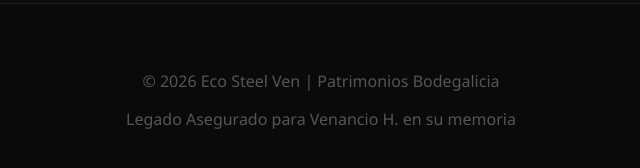
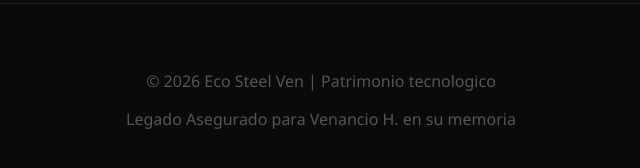
Before and after one commit to ecosteelven-star/ecosteelven, a plain HTML site: page index.html in a window 1280 px wide. Shown: the part 1414-1582 px from the top of the page, 319-959 px from the left. Drawn offline with Linux system fonts and the light colour scheme.

Commit message:
Update index.html

```diff
--- a/index.html
+++ b/index.html
@@ -138,7 +138,7 @@
     </div>
 
     <footer>
-        <p>© 2026 Eco Steel Ven | Patrimonios Bodegalicia</p>
+        <p>© 2026 Eco Steel Ven | Patrimonio tecnologico</p>
         <p>Legado Asegurado para Venancio H. en su memoria </p>
     </footer>
 
```
